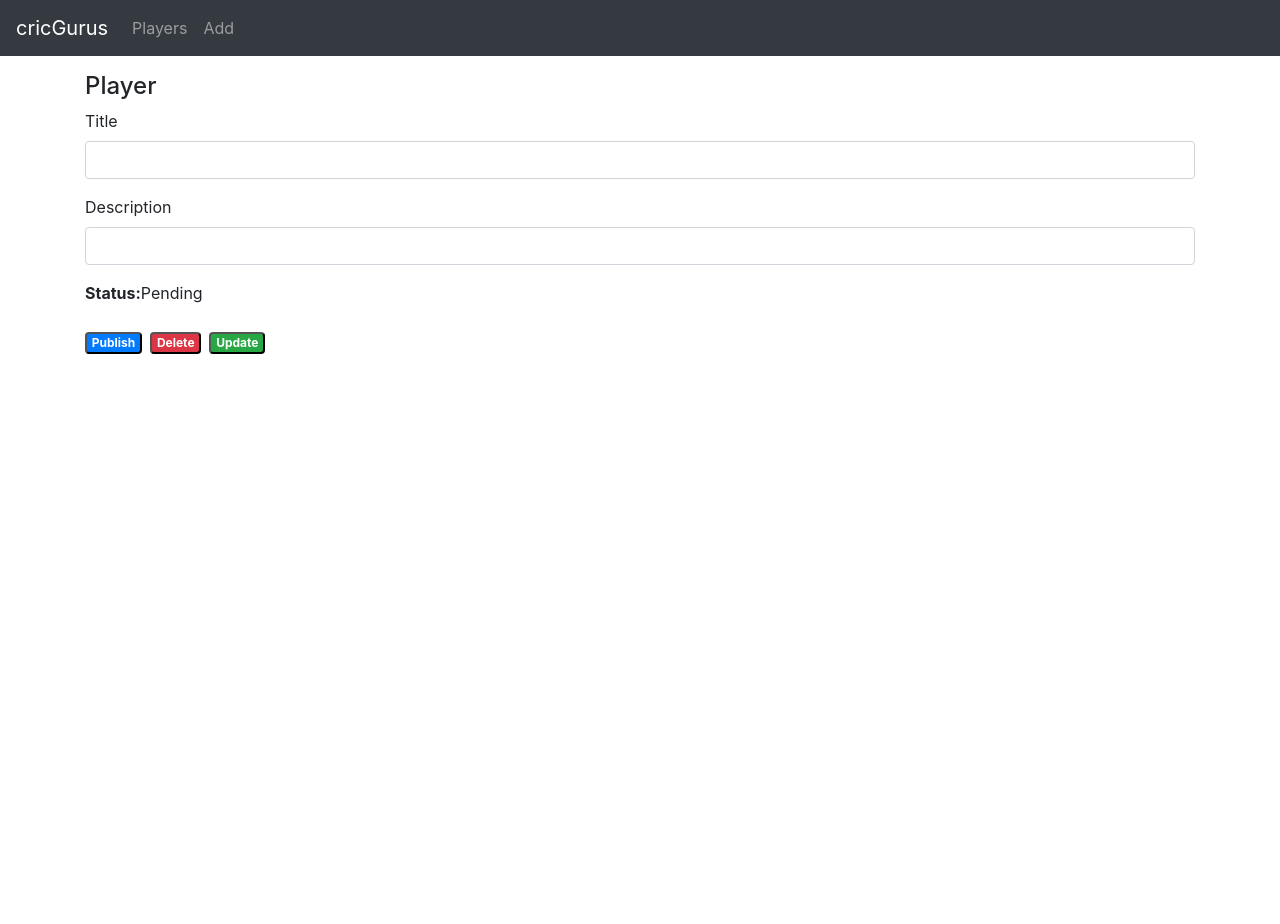
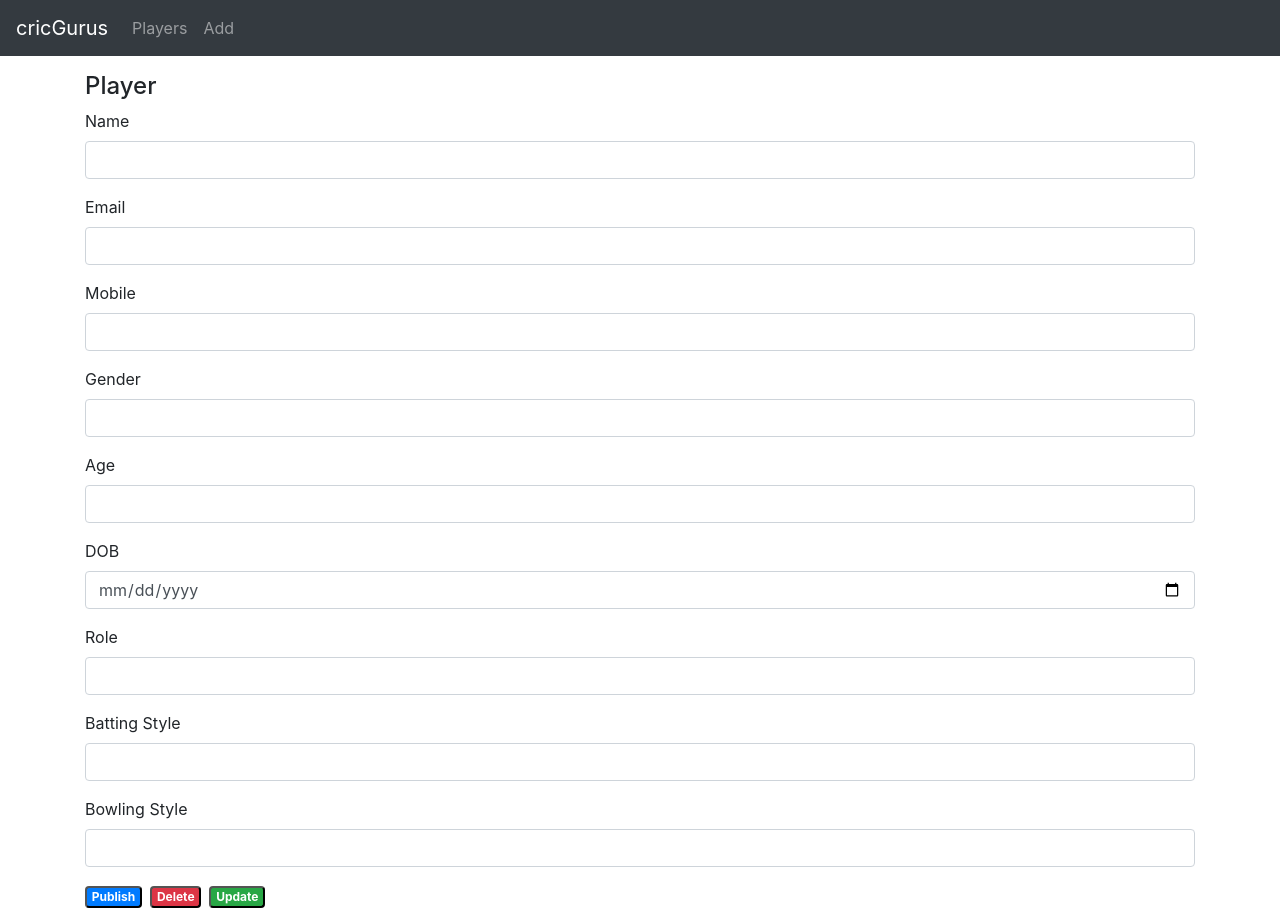
Before and after one commit to rakesh-1010/cricket-guru-ui, a React (Create React App) app: page /players/1 in a window 1280 px wide. Before the commit the page ends 800 px from the top, so only its background shows below. Built offline with nearby package versions, Linux system fonts and the light colour scheme; no server answers.

Commit message:
Adds player and edit player

```diff
--- a/src/components/Player.js
+++ b/src/components/Player.js
@@ -84,34 +84,120 @@ const Player = (props) => {
           <h4>Player</h4>
           <form>
             <div className="form-group">
-              <label htmlFor="title">Title</label>
+              <label htmlFor="name">Name</label>
               <input
                 type="text"
                 className="form-control"
-                id="title"
-                name="title"
-                value={currentPlayer.title}
+                id="name"
+                name="name"
+                value={currentPlayer.name}
                 onChange={handleInputChange}
               />
             </div>
             <div className="form-group">
-              <label htmlFor="description">Description</label>
+            <label htmlFor="email">Email</label>
             <input
               type="text"
               className="form-control"
-                id="description"
-                name="description"
-                value={currentPlayer.description}
+              id="email"
+              required
+              value={currentPlayer.email}
               onChange={handleInputChange}
+              name="email"
             />
           </div>
 
           <div className="form-group">
-              <label>
-                <strong>Status:</strong>
-              </label>
-              {currentPlayer.published ? "Published" : "Pending"}
+            <label htmlFor="mobile">Mobile</label>
+            <input
+              type="text"
+              className="form-control"
+              id="mobile"
+              required
+              value={currentPlayer.mobile}
+              onChange={handleInputChange}
+              name="mobile"
+            />
           </div>
+
+          <div className="form-group">
+            <label htmlFor="gender">Gender</label>
+            <input
+              type="text"
+              className="form-control"
+              id="gender"
+              required
+              value={currentPlayer.gender}
+              onChange={handleInputChange}
+              name="gender"
+            />
+          </div>
+
+          <div className="form-group">
+            <label htmlFor="age">Age</label>
+            <input
+              type="text"
+              className="form-control"
+              id="age"
+              required
+              value={currentPlayer.age}
+              onChange={handleInputChange}
+              name="age"
+            />
+          </div>
+
+          <div className="form-group">
+            <label htmlFor="dob">DOB</label>
+            <input
+              type="date"
+              className="form-control"
+              id="dob"
+              required
+              value={currentPlayer.dob}
+              onChange={handleInputChange}
+              name="dob"
+            />
+          </div>
+
+          <div className="form-group">
+            <label htmlFor="role">Role</label>
+            <input
+              type="text"
+              className="form-control"
+              id="role"
+              required
+              value={currentPlayer.role}
+              onChange={handleInputChange}
+              name="role"
+            />
+          </div>
+
+          <div className="form-group">
+            <label htmlFor="batting_style">Batting Style</label>
+            <input
+              type="text"
+              className="form-control"
+              id="batting_style"
+              required
+              value={currentPlayer.batting_style}
+              onChange={handleInputChange}
+              name="batting_style"
+            />
+          </div>
+
+          <div className="form-group">
+            <label htmlFor="bowling_style">Bowling Style</label>
+            <input
+              type="text"
+              className="form-control"
+              id="bowling_style"
+              required
+              value={currentPlayer.bowling_style}
+              onChange={handleInputChange}
+              name="bowling_style"
+            />
+          </div>
+
           </form>
 
           {currentPlayer.published ? (
--- a/src/components/PlayersList.js
+++ b/src/components/PlayersList.js
@@ -103,22 +103,67 @@ const PlayersList = () => {
             <h4>Player</h4>
             <div>
               <label>
-                <strong>Title:</strong>
+                <strong>Name:</strong>
               </label>{" "}
-              {currentPlayer.title}
+              {currentPlayer.name}
             </div>
             <div>
               <label>
-                <strong>Description:</strong>
+                <strong>Email:</strong>
               </label>{" "}
-              {currentPlayer.description}
+              {currentPlayer.email}
             </div>
             <div>
               <label>
-                <strong>Status:</strong>
+                <strong>Mobile:</strong>
               </label>{" "}
-              {currentPlayer.published ? "Published" : "Pending"}
+              {currentPlayer.mobile}
             </div>
+            <div>
+              <label>
+                <strong>Dob:</strong>
+              </label>{" "}
+              {currentPlayer.dob}
+            </div>
+            <div>
+              <label>
+                <strong>Age:</strong>
+              </label>{" "}
+              {currentPlayer.age}
+            </div>
+            <div>
+              <label>
+                <strong>Gender:</strong>
+              </label>{" "}
+              {currentPlayer.gender}
+            </div>
+
+            <div>
+              <label>
+                <strong>Role:</strong>
+              </label>{" "}
+              {currentPlayer.role}
+            </div>
+            <div>
+              <label>
+                <strong>Batting_style:</strong>
+              </label>{" "}
+              {currentPlayer.batting_style}
+            </div>
+            <div>
+              <label>
+                <strong>Bowling_style:</strong>
+              </label>{" "}
+              {currentPlayer.bowling_style}
+            </div>
+
+
+
+
+
+
+
+
 
             <Link
               to={"/players/" + currentPlayer.id}
```
Also changed, not shown: src/components/Equipment.js (added). Lines whose indentation alone changed are shown as unchanged.
